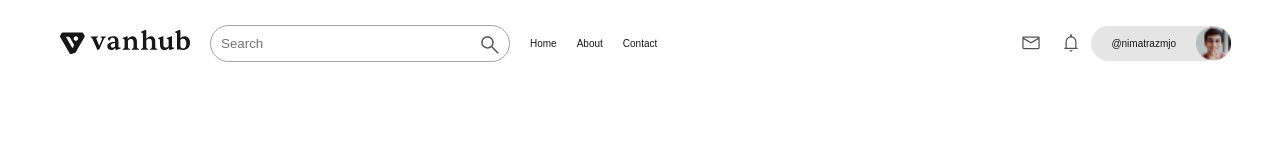
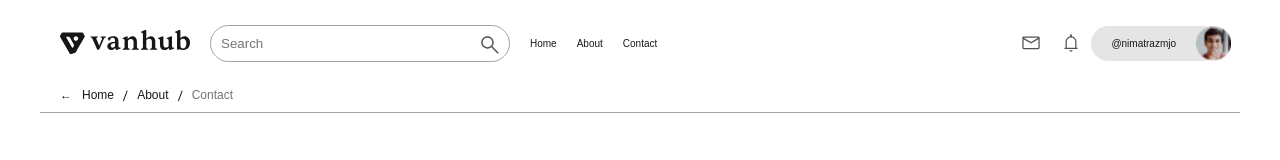
Before and after one commit to nimatrazmjo/profile-page, a plain HTML site: page index.html in a window 1280 px wide. Drawn offline with Linux system fonts and the light colour scheme; a web font is replaced by a local one.

Commit message:
Add breadcrumbs

```diff
--- a/index.html
+++ b/index.html
@@ -42,6 +42,31 @@
         </div>
       </div>
       <!-- end top nav -->
+      <!-- start breadcrumb -->
+      <div class="breadcrumbs">
+        <div class="breadcrumbs__item">
+          <a href="#" class="breadcrumbs__item__link">&#8592</a>
+        </div>
+        <div class="breadcrumbs__item">
+          <a href="#" class="breadcrumbs__item__link">Home</a>
+        </div>
+        <div class="breadcrumbs__item">
+          <span class="breadcrumbs__item__line">|</span>
+        </div>
+        <div class="breadcrumbs__item">
+          <a href="#" class="breadcrumbs__item__link">About</a>
+        </div>
+        <div class="breadcrumbs__item">
+          <span class="breadcrumbs__item__line">|</span>
+        </div>
+        <div class="breadcrumbs__item">
+          <a href="#" class="breadcrumbs__item__link breadcrumbs__active">Contact</a>
+        </div>
+      </div>
+      <!-- end breadcrumb-->
+      <!-- start horizontal line -->
+      <div class="line"></div>
+      <!-- end horizontal line -->
     </div>
   </body>
 </html>
--- a/scss/_base.scss
+++ b/scss/_base.scss
@@ -37,10 +37,10 @@ html {
     color: var(--color-neutral-900);
 }
 
-
-.border-bottom {
-    border-bottom: 1px solid var(--color-gray-400);
+.line {
+    margin: 1rem 0;
+    width: 100%;
+    height: 1px;
+    background-color: var(--color-neutral-400);
 }
-
-
 // Path: scss/_components.scss
--- /dev/null
+++ b/scss/_breadcrumb.scss
@@ -0,0 +1,26 @@
+.breadcrumbs {
+    margin: 2rem 0 0 2rem;
+    display: flex;
+    gap: 1rem;
+
+    &__item {
+        display: flex;
+        gap: 0.5rem;
+        align-items: center;
+        font-size: 1.2rem;
+        &__link {
+            color: var(--color-nuetral-500);;
+            text-decoration: none;
+            &:hover {
+                text-decoration: underline;
+            }
+        }
+        &__line {
+            transform: rotate(20deg);
+        }
+    }
+
+    &__active {
+        color: var(--color-neutral-500);
+    }
+}
--- a/scss/main.scss
+++ b/scss/main.scss
@@ -2,5 +2,5 @@
 @import "layout";
 @import "component";
 @import "nav";
-
+@import "breadcrumb";
 // Path: scss/base/_base.scss
```
Also changed, not shown: css/style.css, 1 other file.
